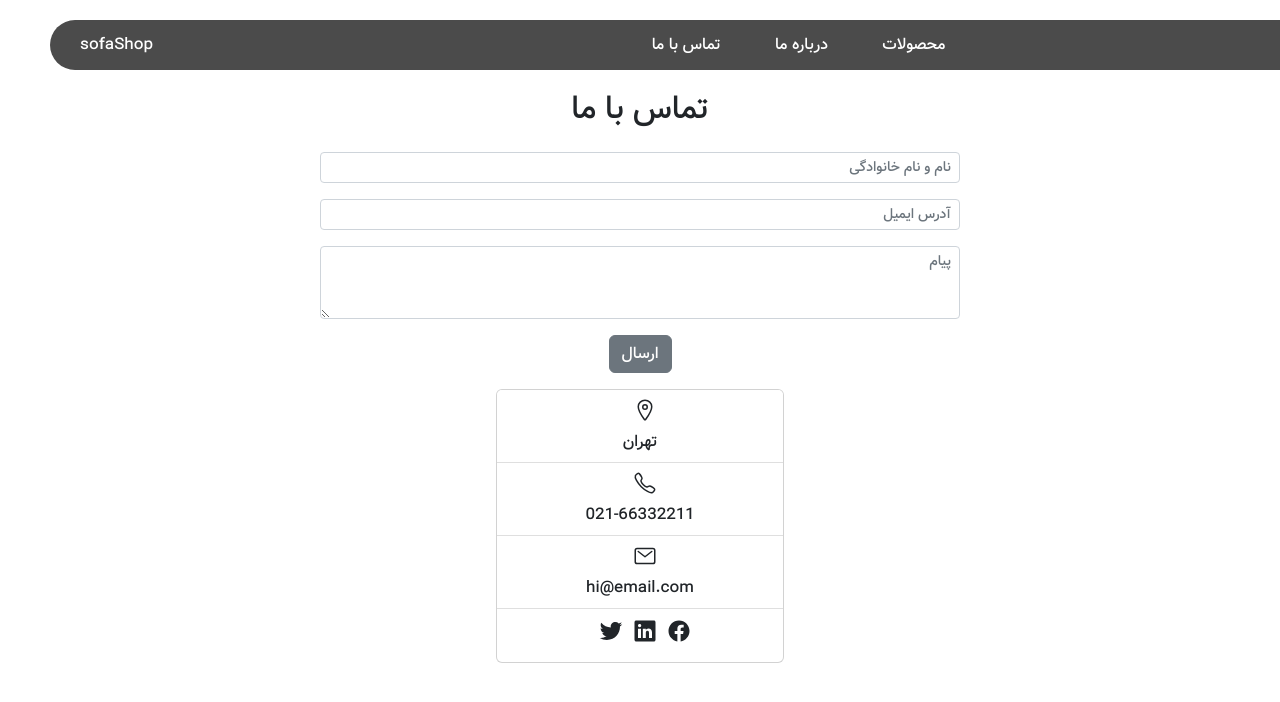
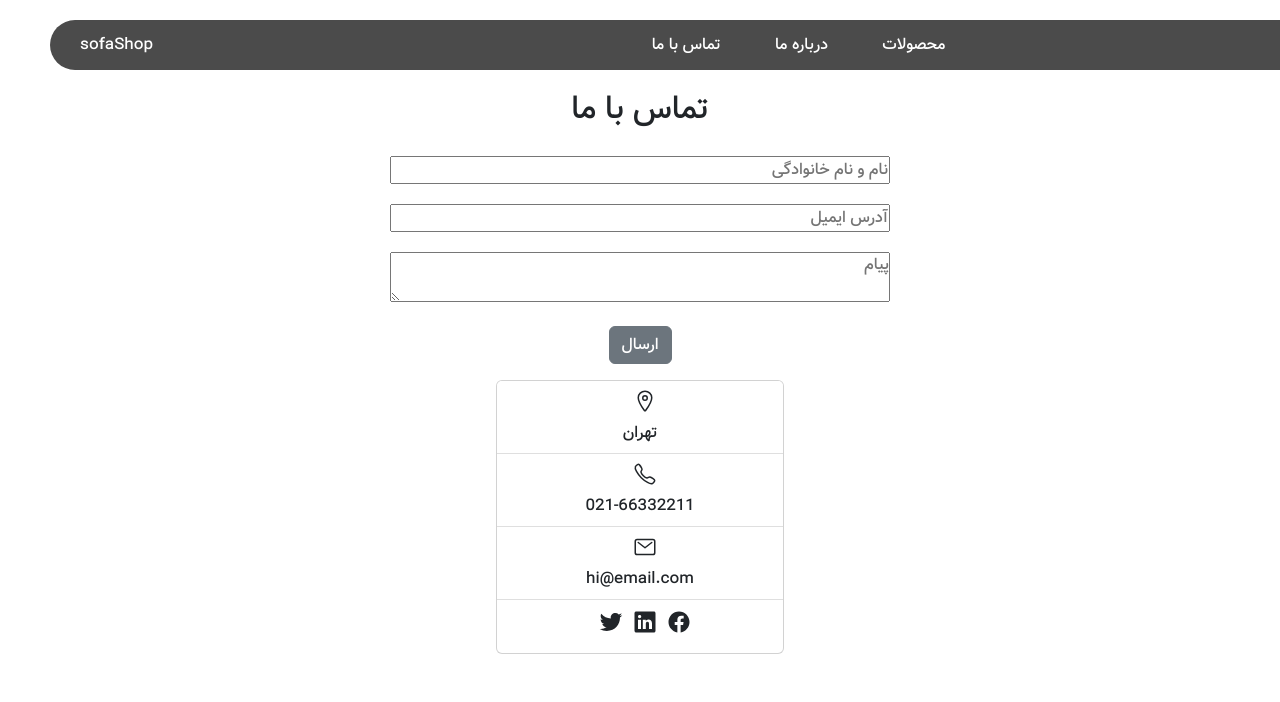
Before and after one commit to khadijeh68/sofaShop, a React (Create React App) app: page /contactUs in a window 1280 px wide. Shown: the top 702 px of the page. Built offline with nearby package versions, Linux system fonts and the light colour scheme.

Commit message:
API: formik added to contactUs page

```diff
--- a/package.json
+++ b/package.json
@@ -7,6 +7,7 @@
     "@testing-library/react": "^13.4.0",
     "@testing-library/user-event": "^13.5.0",
     "bootstrap": "^5.2.3",
+    "formik": "^2.2.9",
     "react": "^18.2.0",
     "react-bootstrap": "^2.7.0",
     "react-dom": "^18.2.0",
@@ -15,7 +16,8 @@
     "react-router-dom": "^6.5.0",
     "react-scripts": "5.0.1",
     "react-touch-drag-slider": "^2.2.5",
-    "web-vitals": "^2.1.4"
+    "web-vitals": "^2.1.4",
+    "yup": "^0.32.11"
   },
   "scripts": {
     "start": "react-scripts start",
--- a/src/components/pages/contactUs/contact.module.css
+++ b/src/components/pages/contactUs/contact.module.css
@@ -13,3 +13,10 @@ svg{
     margin-left: 10px;
     cursor: pointer;
 }
+.form{
+    width: 500px;
+    margin-top: 20px;
+}
+.error{
+    color: rgb(142, 43, 43);
+}
--- a/src/components/pages/contactUs/index.js
+++ b/src/components/pages/contactUs/index.js
@@ -1,4 +1,4 @@
-import { Button, Form, Card, ListGroup } from "react-bootstrap";
+import { Button, Card, ListGroup } from "react-bootstrap";
 import style from "./contact.module.css";
 import {
   IoCallOutline,
@@ -8,30 +8,86 @@ import {
   IoLogoTwitter,
   IoMailOutline,
 } from "react-icons/io5";
+import { Formik, Form, Field } from "formik";
+import * as Yup from "yup";
 
 function ContactUs() {
+  const SignupSchema = Yup.object().shape({
+    name: Yup.string()
+
+      .min(2, "تعداد کاراکتر وارد شده کم است!")
+
+      .max(50, "تعداد کاراکتر وارد شده زیاد است!")
+
+      .required("پر کردن فیلد الزامی است"),
+
+    email: Yup.string()
+      .email("ایمیل نامعتبر است")
+      .required("پر کردن فیلد الزامی است"),
+    message: Yup.string()
+
+      .min(2, "تعداد کاراکتر وارد شده کم است!")
+
+      .required("پر کردن فیلد الزامی است"),
+  });
+
   return (
     <div className={style.main}>
       <h2>تماس با ما</h2>
       <div className={style.contact}>
-        <Form className="w-50 m-3">
-          <Form.Group className="mb-3">
-            <Form.Control
+        <Formik
+          initialValues={{
+            name: "",
+            email: "",
+            message: "",
+          }}
+          validationSchema={SignupSchema}
+          onSubmit={(values) => {
+            // same shape as initial values
+            console.log(values);
+          }}
+        >
+          {({ errors, touched }) => (
+              <Form>
+                <div>
+                  <Field
+                    name="name"
                     type="text"
                     placeholder="نام و نام خانوادگی"
-              size="sm"
+                    className={style.form}
                   />
-          </Form.Group>
-          <Form.Group className="mb-3">
-            <Form.Control type="email" placeholder="آدرس ایمیل" size="sm" />
-          </Form.Group>
-          <Form.Group className="mb-3">
-            <Form.Control as="textarea" placeholder="پیام" rows={3} size="sm" />
-          </Form.Group>
-          <Button variant="secondary" type="submit">
+                  {errors.name && touched.name ? (
+                    <div className={style.error}>{errors.name}</div>
+                  ) : null}
+                </div>
+                <div>
+                  <Field
+                    name="email"
+                    type="email"
+                    placeholder="آدرس ایمیل"
+                    className={style.form}
+                  />
+                  {errors.email && touched.email ? (
+                    <div className={style.error}>{errors.email}</div>
+                  ) : null}
+                </div>
+                <div>
+                  <Field
+                    name="message"
+                    as="textarea"
+                    placeholder="پیام"
+                    className={style.form}
+                  />
+                  {errors.message && touched.message ? (
+                    <div className={style.error}>{errors.message}</div>
+                  ) : null}
+                </div>
+                <Button variant="secondary" type="submit" className="m-3">
                   ارسال
                 </Button>
               </Form>
+          )}
+        </Formik>
         <Card style={{ width: "18rem" }} className={style.card}>
           <ListGroup variant="flush">
             <ListGroup.Item>
```
Also changed, not shown: 1 other file (tests, documents, lock files or other folders). Lines whose indentation alone changed are shown as unchanged.
